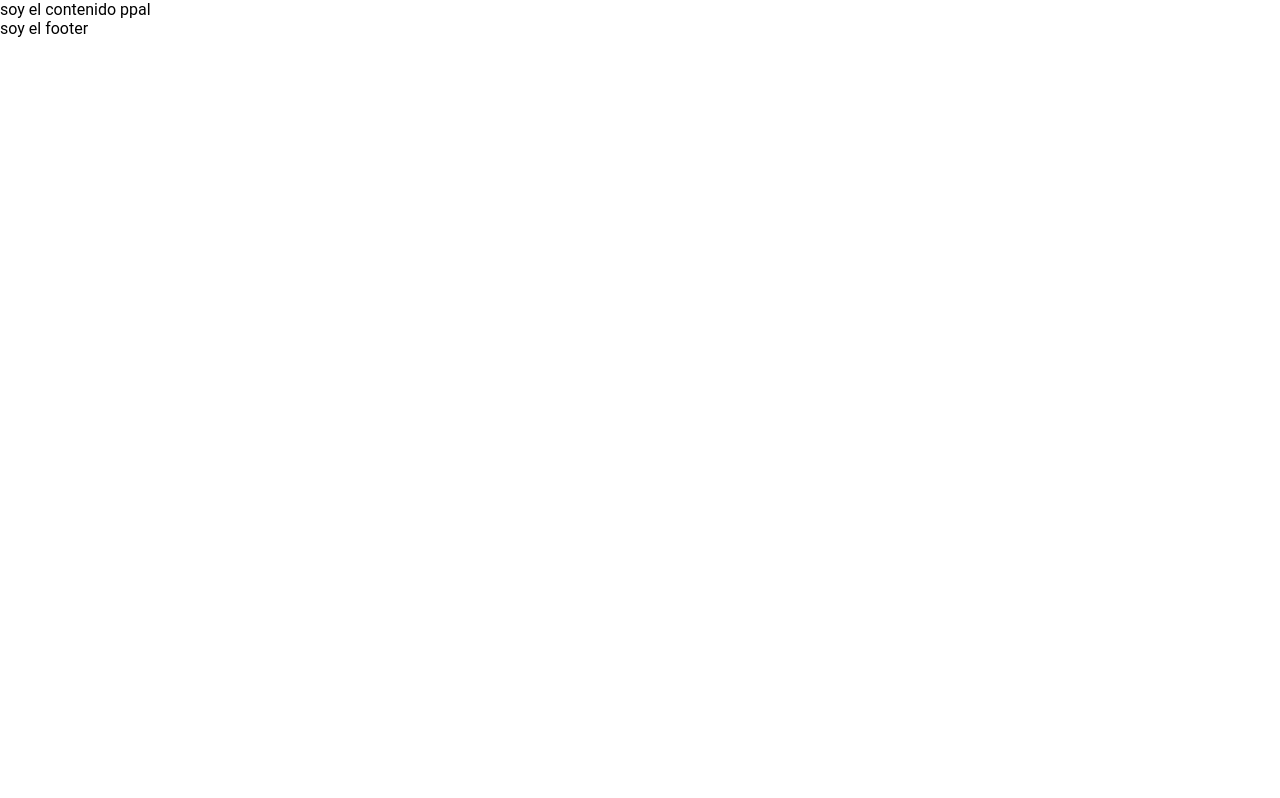
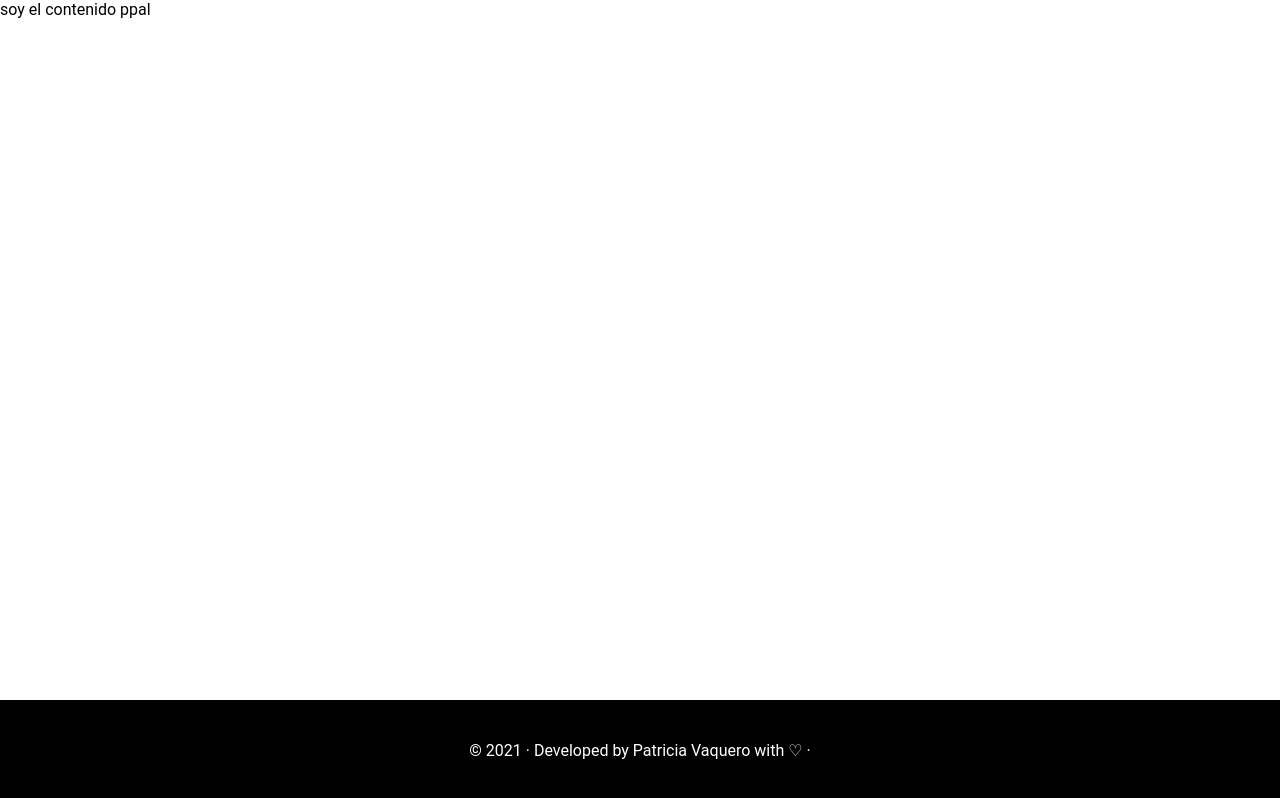
Before and after one commit to PatriciaVaqueroSaenz/portfolio, a React (Create React App) app: page / in a window 1280 px wide. Built offline with nearby package versions, Linux system fonts and the light colour scheme.

Commit message:
add footer first version

```diff
--- a/src/components/Footer.js
+++ b/src/components/Footer.js
@@ -2,8 +2,10 @@ import React from "react";
 
 const Footer = () => {
   return (
-    <footer>
-        soy el footer
+    <footer className='footer'>
+        <div className="footer__copy">
+            <p>© 2021 · Developed by Patricia Vaquero with ♡ · </p>
+        </div>
     </footer>
   );
 };
--- a/src/stylesheets/components/footer.scss
+++ b/src/stylesheets/components/footer.scss
@@ -0,0 +1,13 @@
+.footer{
+    width:100%;
+    height:100px;
+    background-color: black;
+    color:white;
+    position:fixed;
+    bottom: 0;
+    left: 0;
+    display:flex;
+    flex-direction:row;
+    justify-content: center;
+    align-items: center;
+}
```
